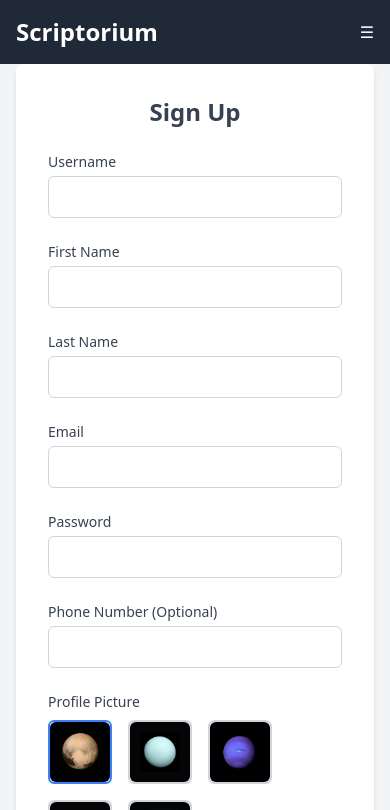
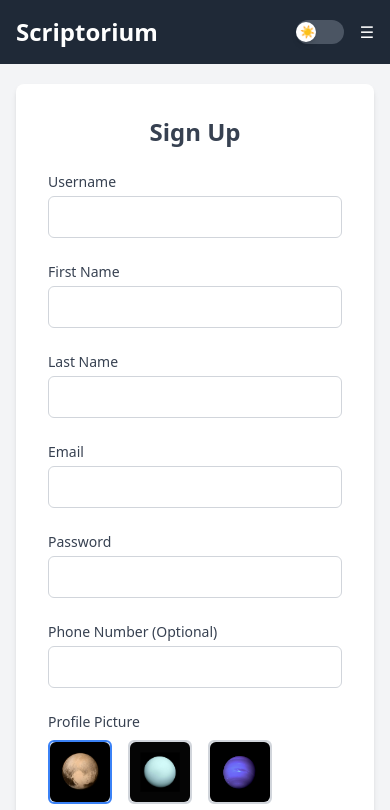
Before and after one commit to SwarupUkil/Scriptorium, a Next.js app in the folder scriptorium/: page /auth/signup in a window 390 px wide. Shown: the top 810 px of the page. Built offline with nearby package versions, Linux system fonts and the light colour scheme.

Commit message:
Fix navbar light/dark mode switch visual gimmicks

```diff
--- a/scriptorium/src/components/Navbar.tsx
+++ b/scriptorium/src/components/Navbar.tsx
@@ -7,15 +7,20 @@ import { useTheme } from "@/contexts/ThemeContext";
 const Navbar: React.FC = () => {
   const { isLoggedIn, role, profileURL, logout } = useAuth();
   const { theme, setTheme, toggleTheme } = useTheme();
-  const [dropdownOpen, setDropdownOpen] = useState<boolean>(false);
+
+  // For user profile dropdown on desktop
+  const [desktopDropdownOpen, setDesktopDropdownOpen] = useState(false);
+  // For mobile hamburger menu
+  const [mobileMenuOpen, setMobileMenuOpen] = useState(false);
 
   const profileImage = `/${profileURL}`;
 
   const logoutFunction = () => {
     logout();
+    // If you want to reset theme on logout:
     localStorage.setItem("theme", "LIGHT");
     setTheme("LIGHT");
-  }
+  };
 
   return (
       <nav className="w-full bg-gray-800 text-white px-4 py-4">
@@ -25,8 +30,8 @@ const Navbar: React.FC = () => {
             <Link href="/">Scriptorium</Link>
           </h1>
 
-        {/* Links */}
-        <ul className="hidden md:flex space-x-4">
+          {/* Desktop Nav (hidden on mobile) */}
+          <ul className="hidden md:flex items-center space-x-4">
             <li>
               <Link href="/coding" className="hover:underline">
                 Coding
@@ -42,18 +47,21 @@ const Navbar: React.FC = () => {
                 Blogs
               </Link>
             </li>
-          {isLoggedIn ? (
-            <li className="relative">
-              {/* Theme Toggle Button */}
-              <div
+
+            {/* Theme Toggle (desktop only) */}
+            <li>
+              <button
                   onClick={toggleTheme}
-                className="relative w-12 h-6 bg-gray-600 rounded-full cursor-pointer flex items-center p-1 transition-colors duration-300"
+                  className="relative w-12 h-6 bg-gray-600 rounded-full flex items-center cursor-pointer"
               >
                 <div
                     className={`w-5 h-5 bg-white rounded-full shadow-md transform transition-transform duration-300 ${
-                    theme === "DARK" ? "translate-x-6" : "translate-x-0"
+                        theme === "DARK"
+                            ? "translate-x-[1.75rem]" // flush with right for dark
+                            : "translate-x-0"         // flush with left for light
                     }`}
                 ></div>
+                {/* Sun & Moon icons */}
                 <span
                     className={`absolute left-1 text-xs text-gray-200 transition-opacity duration-300 ${
                         theme === "DARK" ? "opacity-0" : "opacity-100"
@@ -68,22 +76,25 @@ const Navbar: React.FC = () => {
                 >
                 🌙
               </span>
-              </div>
-              {/* Profile Image */}
+              </button>
+            </li>
+
+            {/* Profile / Desktop Dropdown */}
+            {isLoggedIn ? (
+                <li className="relative">
                   <button
-                onClick={() => setDropdownOpen(!dropdownOpen)}
+                      onClick={() => setDesktopDropdownOpen(!desktopDropdownOpen)}
                       className="focus:outline-none"
                   >
                     <Image
                         src={profileImage}
                         alt="Profile"
-                  className="w-8 h-8 rounded-full border-2 border-white object-cover"
+                        className="w-8 h-8 rounded-full border-2 border-white object-cover ml-2"
                         width={32}
                         height={32}
                     />
                   </button>
-              {/* Dropdown Menu */}
-              {dropdownOpen && (
+                  {desktopDropdownOpen && (
                       <div className="absolute right-0 mt-2 w-48 bg-white text-black rounded-md shadow-lg z-10">
                         <Link
                             href="/profile"
@@ -122,23 +133,56 @@ const Navbar: React.FC = () => {
                 </li>
             ) : (
                 <li>
-              <Link href="/auth" className="hover:underline">
+                  <Link href="/auth" className="hover:underline ml-2">
                     Login/Signup
                   </Link>
                 </li>
             )}
           </ul>
 
-        {/* Mobile Menu */}
-        <div className="md:hidden">
+          {/* Mobile row (md:hidden) */}
+          <div className="md:hidden flex items-center space-x-4">
+            {/* Theme Toggle (mobile) */}
+            <button
+                onClick={toggleTheme}
+                className="relative w-12 h-6 bg-gray-600 rounded-full flex items-center cursor-pointer"
+            >
+              <div
+                  className={`w-5 h-5 bg-white rounded-full shadow-md transform transition-transform duration-300 ${
+                      theme === "DARK"
+                          ? "translate-x-[1.75rem]"
+                          : "translate-x-0"
+                  }`}
+              ></div>
+              <span
+                  className={`absolute left-1 text-xs text-gray-200 transition-opacity duration-300 ${
+                      theme === "DARK" ? "opacity-0" : "opacity-100"
+                  }`}
+              >
+              ☀️
+            </span>
+              <span
+                  className={`absolute right-1 text-xs text-gray-200 transition-opacity duration-300 ${
+                      theme === "DARK" ? "opacity-100" : "opacity-0"
+                  }`}
+              >
+              🌙
+            </span>
+            </button>
+
+            {/* Hamburger menu button */}
             <button
                 className="text-white focus:outline-none"
-            onClick={() => setDropdownOpen(!dropdownOpen)}
+                onClick={() => setMobileMenuOpen(!mobileMenuOpen)}
             >
               ☰
             </button>
-          {dropdownOpen && (
-            <ul className="absolute top-16 left-0 w-full bg-gray-800 text-white space-y-2 p-4 shadow-lg z-10">
+          </div>
+        </div>
+
+        {/* Mobile Menu (original style) */}
+        {mobileMenuOpen && (
+            <ul className="md:hidden absolute top-16 left-0 w-full bg-gray-800 text-white space-y-2 p-4 shadow-lg z-10">
               <li>
                 <Link href="/template" className="block hover:underline">
                   Templates
@@ -197,8 +241,6 @@ const Navbar: React.FC = () => {
               )}
             </ul>
         )}
-        </div>
-      </div>
       </nav>
   );
 };
--- a/scriptorium/src/components/TagInput.tsx
+++ b/scriptorium/src/components/TagInput.tsx
@@ -70,7 +70,7 @@ const TagInput: React.FC<TagInputProps> = ({
             )}
 
             {/* Tag Input Container */}
-            <div className="relative mt-1 bg-white">
+            <div className="relative mt-1 bg-white dark:bg-transparent">
                 <div
                     className="flex items-center gap-2 rounded-md border px-3 py-2  sm:text-sm dark:bg-gray-800
                     dark:border-gray-600 dark:text-gray-200 border-gray-300 focus-within:ring-indigo-500 focus-within:border-indigo-500"
--- a/scriptorium/src/pages/auth/signup.tsx
+++ b/scriptorium/src/pages/auth/signup.tsx
@@ -74,7 +74,7 @@ const SignupPage = () => {
   const profilePictureOptions = ['Option1.png', 'Option2.png', 'Option3.png', 'Option4.png', 'Option5.png'];
 
   return (
-    <div className="flex items-center justify-center min-h-screen bg-gray-100 px-4 dark:bg-gray-900 dark:text-gray-100">
+    <div className="flex items-center justify-center min-h-screen bg-gray-100 px-4 dark:bg-gray-900 dark:text-gray-100 my-5">
       <form onSubmit={handleSubmit} className="w-full max-w-2xl p-8 space-y-6 bg-white shadow-md rounded-lg md:max-w-lg lg:max-w-xl dark:bg-gray-700">
         <h2 className="text-2xl font-bold text-center text-gray-700 dark:text-gray-300">Sign Up</h2>
 
--- a/scriptorium/src/services/UserService.ts
+++ b/scriptorium/src/services/UserService.ts
@@ -159,13 +159,7 @@ export async function updateUserTheme(themeValue: 'LIGHT' | 'DARK', setTheme: (t
       },
       body: JSON.stringify({theme: themeValue}),
     });
-
-    const data: {message: string} | ErrorResponse = await response.json();
-
-    if (!response.ok) {
-      throw new Error((data as ErrorResponse).error || 'Failed to update theme');
-    }
-
+    await response.json();
     setTheme(themeValue);
 
     return response.ok;
```
Lines whose indentation alone changed are shown as unchanged.
